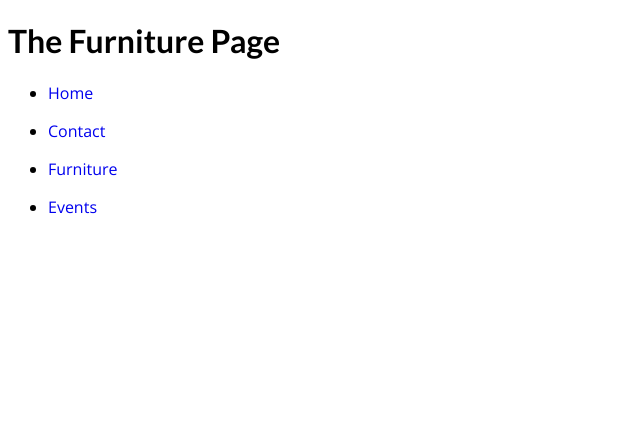
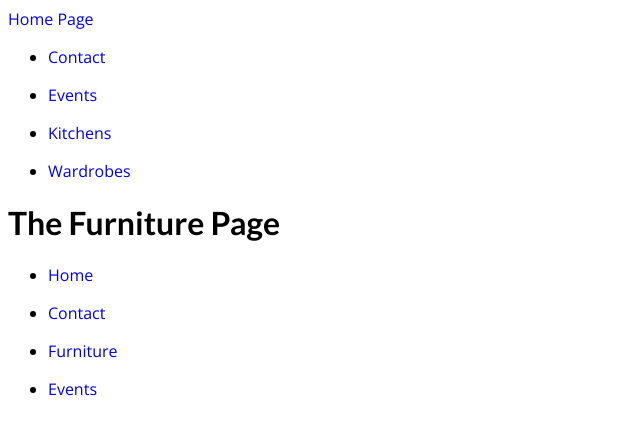
Before and after one commit to rkrasiy/nextjs-course-part-2, a Next.js app in the folder my-app/: page / in a window 1280 px wide. Shown: the top 434 px of the page, without its empty margins (0-640 px from the left). Built offline with nearby package versions, Linux system fonts and the light colour scheme.

Commit message:
create menu , event components

```diff
--- /dev/null
+++ b/my-app/components/events/event-content.js
@@ -0,0 +1,5 @@
+function EventContent ( props ) {
+  return <div className={props.className}>{props.children}</div>
+}
+
+export default EventContent;
--- /dev/null
+++ b/my-app/components/layout/layout.js
@@ -0,0 +1,11 @@
+import { Fragment } from "react";
+import MainHeader from "./main-header";
+
+function Layout ( props ) {
+  return <Fragment>
+    <MainHeader />
+    <main>{props.children}</main>
+  </Fragment>
+}
+
+export default Layout;
--- /dev/null
+++ b/my-app/components/layout/main-header.js
@@ -0,0 +1,28 @@
+import Link from 'next/link';
+
+
+function MainHeader () {
+  return <header>
+    <div className="Logo">
+      <Link href="/">Home Page</Link>
+    </div>
+    <nav>
+      <ul>
+        <li>
+          <Link href="/contact">Contact</Link>
+        </li>
+        <li>
+          <Link href="/events">Events</Link>
+        </li>
+        <li>
+          <Link href="/furniture/kitchens">Kitchens</Link>
+        </li>
+        <li>
+          <Link href="/furniture/wardrobes">Wardrobes</Link>
+        </li>
+      </ul>
+    </nav>
+  </header>
+}
+
+export default MainHeader;
--- a/my-app/dummy-data.js
+++ b/my-app/dummy-data.js
@@ -136,7 +136,11 @@ export function getFilteredEvents(dataFilter) {
   let filteredEvents = DUMMY_EVENTS.filter((event) => {
     let eventDate = new Date(event.date);
     return eventDate.getFullYear() === year && eventDate.getMonth() === month - 1;
-
   })
 
+  return filteredEvents;
 }
+
+export function getEventById(id){
+  return DUMMY_EVENTS.find( event => event.id === id)
+}
--- a/my-app/pages/_app.js
+++ b/my-app/pages/_app.js
@@ -1,7 +1,11 @@
 import '../styles/globals.css'
+import Layout from '../components/layout/layout'
 
 function MyApp({ Component, pageProps }) {
-  return <Component {...pageProps} />
+  return <Layout>
+            <Component {...pageProps} />
+          </Layout>
+
 }
 
 export default MyApp
```
Also changed, not shown: my-app/components/events/event-locate.js (added, +24 -0 lines), my-app/components/events/event-summary.js (added, +7 -0 lines), my-app/components/ui/button/button.js (added, +14 -0 lines), my-app/pages/events/[...slug].js (+7 -1 lines), my-app/pages/events/[eventid].js (+24 -3 lines), my-app/pages/events/index.js (+5 -8 lines), my-app/components/ui/button/button.module.css (added).
